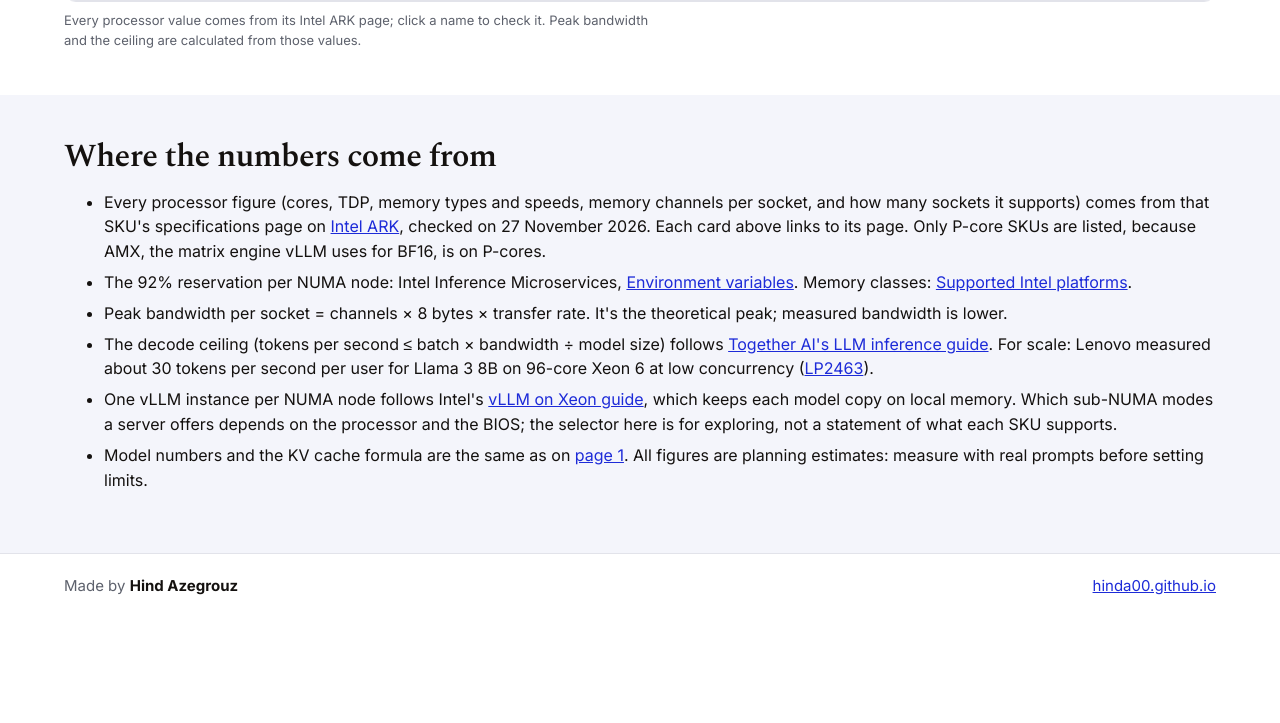
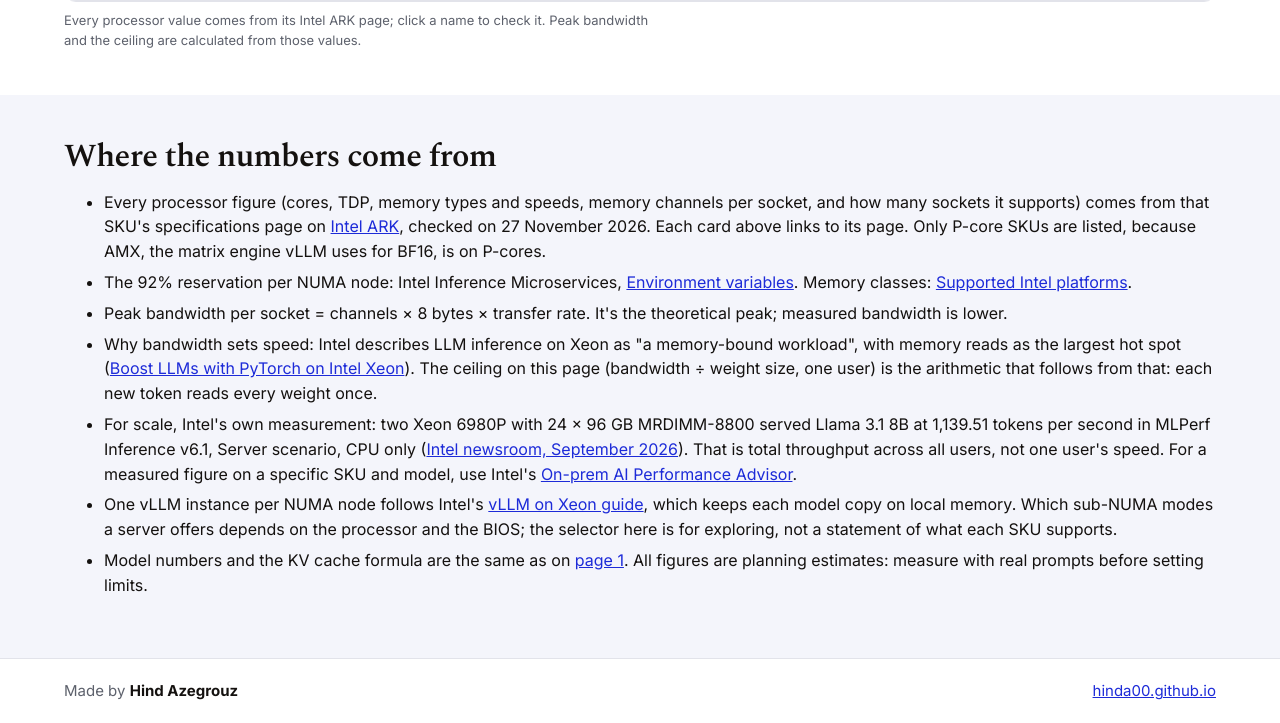
Before and after one commit to hinda00/hinda00.github.io, a plain HTML site: page llm-memory-calculator/hardware.html in a window 1280 px wide. Shown: the part 4233-4956 px from the top of the page. Before the commit the page ends 4850 px from the top, so only its background shows below. Drawn offline with nearby package versions, Linux system fonts and the light colour scheme.

Commit message:
Cite Intel sources for the bandwidth ceiling and scale figures
Co-Authored-By: Claude Opus 5.5 <noreply@anthropic.com>
Claude-Session: https://claude.ai/code/session_01PHPx48DJL2REmuCVPYaCeM

```diff
--- a/llm-memory-calculator/hardware.html
+++ b/llm-memory-calculator/hardware.html
@@ -196,7 +196,8 @@ button:focus-visible,select:focus-visible,input:focus-visible,a:focus-visible{ou
     <li>Every processor figure (cores, TDP, memory types and speeds, memory channels per socket, and how many sockets it supports) comes from that SKU's specifications page on <a href="https://www.intel.com/content/www/us/en/ark/products/series/240357/intel-xeon-6-processors.html">Intel ARK</a>, checked on 27 November 2026. Each card above links to its page. Only P-core SKUs are listed, because AMX, the matrix engine vLLM uses for BF16, is on P-cores.</li>
     <li>The 92% reservation per NUMA node: Intel Inference Microservices, <a href="https://swcatalog.intel.com/developer/docs/intel-inference-microservices/configuration/environment-variables">Environment variables</a>. Memory classes: <a href="https://swcatalog.intel.com/developer/docs/intel-inference-microservices/models-and-hardware/supported-intel-platforms">Supported Intel platforms</a>.</li>
     <li>Peak bandwidth per socket = channels × 8 bytes × transfer rate. It's the theoretical peak; measured bandwidth is lower.</li>
-    <li>The decode ceiling (tokens per second ≤ batch × bandwidth ÷ model size) follows <a href="https://www.together.ai/blog/llm-inference">Together AI's LLM inference guide</a>. For scale: Lenovo measured about 30 tokens per second per user for Llama 3 8B on 96-core Xeon 6 at low concurrency (<a href="https://lenovopress.lenovo.com/lp2463-power-efficient-llm-inference-with-intel-xeon-6-processors">LP2463</a>).</li>
+    <li>Why bandwidth sets speed: Intel describes LLM inference on Xeon as "a memory-bound workload", with memory reads as the largest hot spot (<a href="https://www.intel.com/content/www/us/en/developer/articles/technical/boost-language-models-with-pytorch-on-xeon.html">Boost LLMs with PyTorch on Intel Xeon</a>). The ceiling on this page (bandwidth ÷ weight size, one user) is the arithmetic that follows from that: each new token reads every weight once.</li>
+    <li>For scale, Intel's own measurement: two Xeon 6980P with 24 × 96 GB MRDIMM-8800 served Llama 3.1 8B at 1,139.51 tokens per second in MLPerf Inference v6.1, Server scenario, CPU only (<a href="https://www.intel.com/content/www/us/en/newsroom/news/data-center/intel-software-optimizations-boost-ai-inference-in-mlperf-v6-1.html">Intel newsroom, September 2026</a>). That is total throughput across all users, not one user's speed. For a measured figure on a specific SKU and model, use Intel's <a href="https://xeonprocessoradvisor.intel.com/on-prem-ai-performance-advisor">On-prem AI Performance Advisor</a>.</li>
     <li>One vLLM instance per NUMA node follows Intel's <a href="https://intel.github.io/optimization-zone/software/vllm/">vLLM on Xeon guide</a>, which keeps each model copy on local memory. Which sub-NUMA modes a server offers depends on the processor and the BIOS; the selector here is for exploring, not a statement of what each SKU supports.</li>
     <li>Model numbers and the KV cache formula are the same as on <a href="./" id="srcp1">page 1</a>. All figures are planning estimates: measure with real prompts before setting limits.</li>
   </ul>
```
